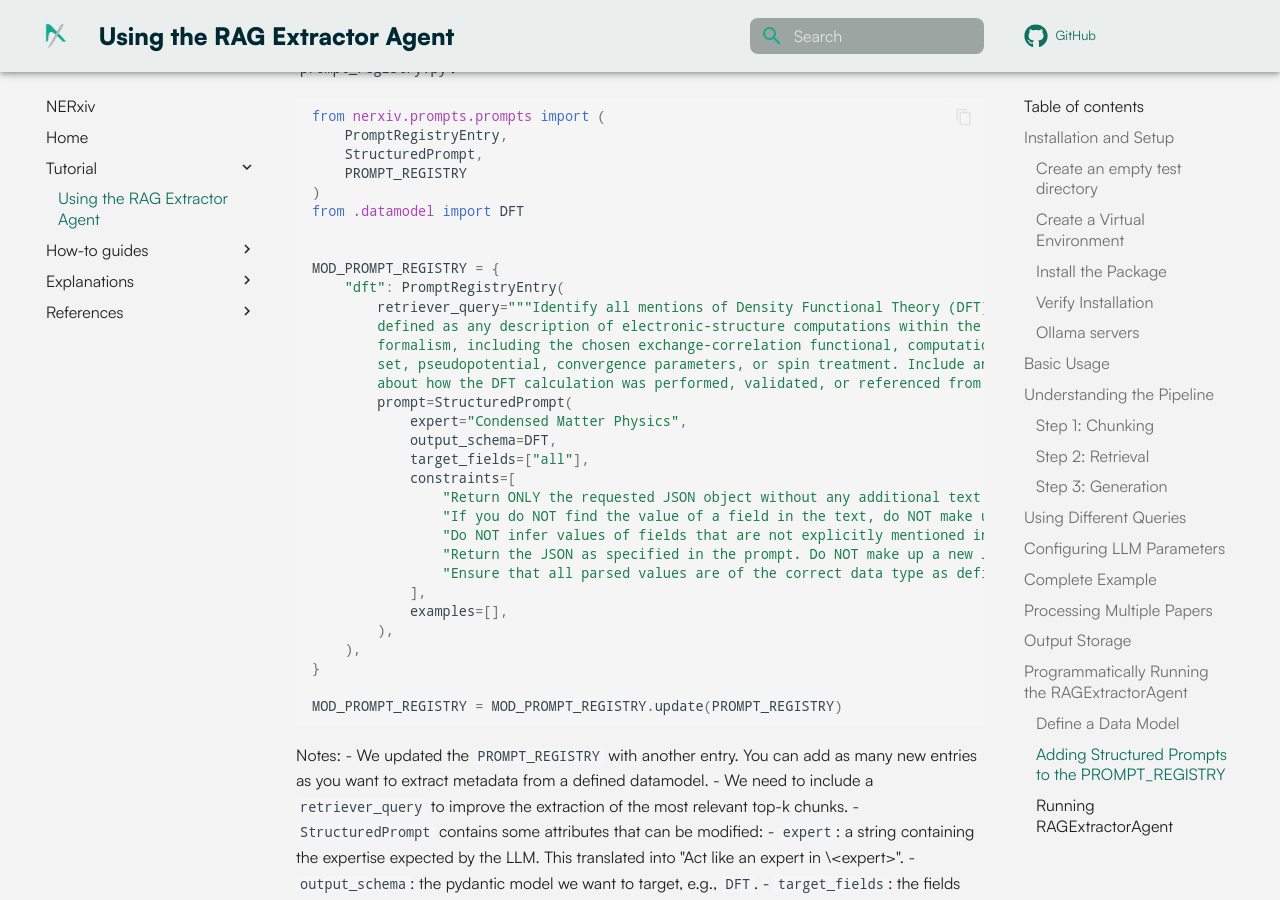
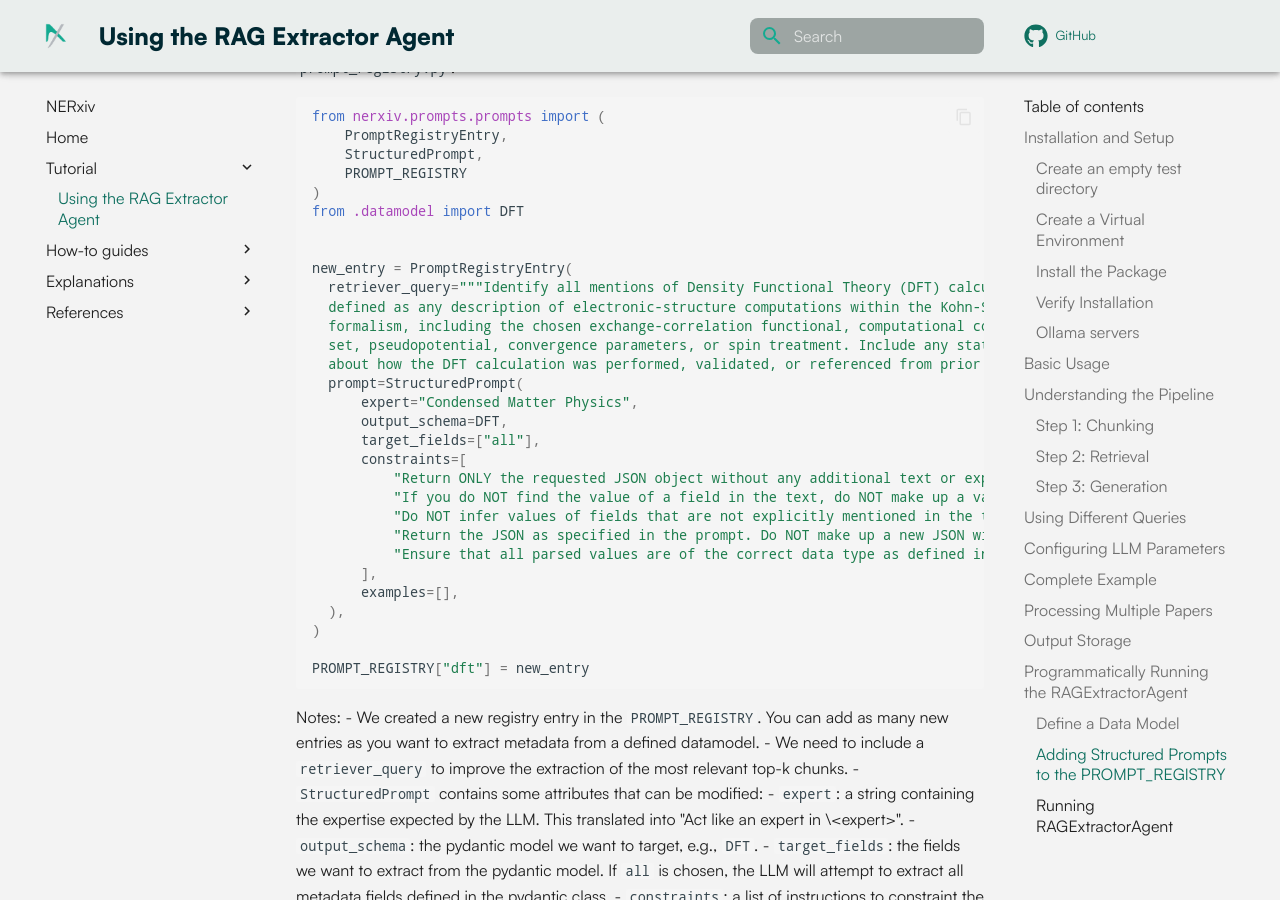
Before and after one commit to JosePizarro3/NERxiv, an MkDocs documentation site: the page built from docs/tutorials/rag_extractor_tutorial.md, in a window 1280 px wide and 900 px high, scrolled down 8949 px. Built offline with MkDocs 1.6.1 and Material for MkDocs 9.7.7, drawn with Linux system fonts in a browser that asks for light colours; comment, search, counter and statistics services are not loaded.

Commit message:
Fix tutorial

````diff
--- a/docs/tutorials/rag_extractor_tutorial.md
+++ b/docs/tutorials/rag_extractor_tutorial.md
@@ -381,34 +381,32 @@ from nerxiv.prompts.prompts import (
 from .datamodel import DFT
 
 
-MOD_PROMPT_REGISTRY = {
-    "dft": PromptRegistryEntry(
-        retriever_query="""Identify all mentions of Density Functional Theory (DFT) calculations,
-        defined as any description of electronic-structure computations within the Kohn-Sham
-        formalism, including the chosen exchange-correlation functional, computational code, basis
-        set, pseudopotential, convergence parameters, or spin treatment. Include any statements
-        about how the DFT calculation was performed, validated, or referenced from prior work.""",
-        prompt=StructuredPrompt(
-            expert="Condensed Matter Physics",
-            output_schema=DFT,
-            target_fields=["all"],
-            constraints=[
-                "Return ONLY the requested JSON object without any additional text or explanation.",
-                "If you do NOT find the value of a field in the text, do NOT make up a value. Leave it as null in the JSON output.",
-                "Do NOT infer values of fields that are not explicitly mentioned in the text.",
-                "Return the JSON as specified in the prompt. Do NOT make up a new JSON with different field names or structure.",
-                "Ensure that all parsed values are of the correct data type as defined in the DFT schema.",
-            ],
-            examples=[],
-        ),
-    ),
-}
+new_entry = PromptRegistryEntry(
+  retriever_query="""Identify all mentions of Density Functional Theory (DFT) calculations,
+  defined as any description of electronic-structure computations within the Kohn-Sham
+  formalism, including the chosen exchange-correlation functional, computational code, basis
+  set, pseudopotential, convergence parameters, or spin treatment. Include any statements
+  about how the DFT calculation was performed, validated, or referenced from prior work.""",
+  prompt=StructuredPrompt(
+      expert="Condensed Matter Physics",
+      output_schema=DFT,
+      target_fields=["all"],
+      constraints=[
+          "Return ONLY the requested JSON object without any additional text or explanation.",
+          "If you do NOT find the value of a field in the text, do NOT make up a value. Leave it as null in the JSON output.",
+          "Do NOT infer values of fields that are not explicitly mentioned in the text.",
+          "Return the JSON as specified in the prompt. Do NOT make up a new JSON with different field names or structure.",
+          "Ensure that all parsed values are of the correct data type as defined in the DFT schema.",
+      ],
+      examples=[],
+  ),
+)
 
-MOD_PROMPT_REGISTRY = MOD_PROMPT_REGISTRY.update(PROMPT_REGISTRY)
+PROMPT_REGISTRY["dft"] = new_entry
 ```
 
 **Notes**:
-- We updated the `PROMPT_REGISTRY` with another entry. You can add as many new entries as you want to extract metadata from a defined datamodel.
+- We created a new registry entry in the `PROMPT_REGISTRY`. You can add as many new entries as you want to extract metadata from a defined datamodel.
 - We need to include a `retriever_query` to improve the extraction of the most relevant top-k chunks.
 - `StructuredPrompt` contains some attributes that can be modified:
   - `expert`: a string containing the expertise expected by the LLM. This translated into "Act like an expert in \<expert\>".
````
